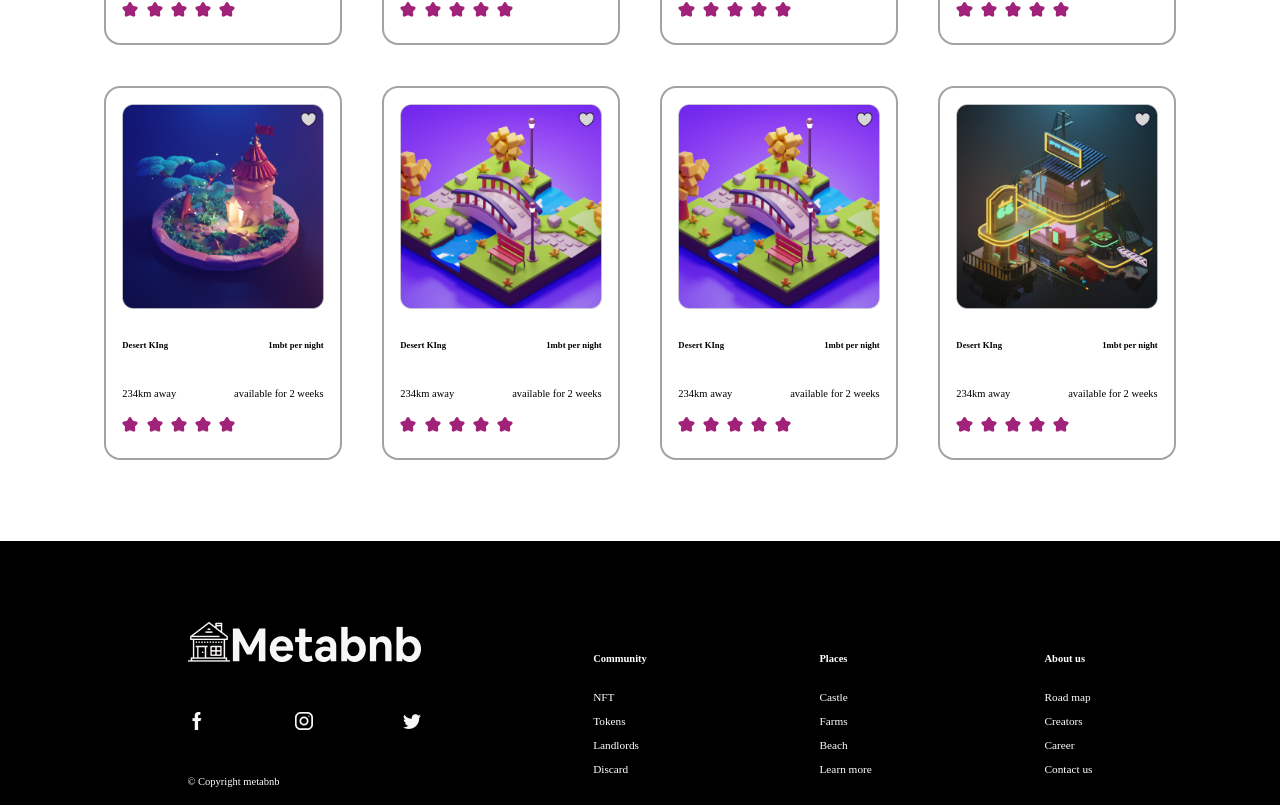
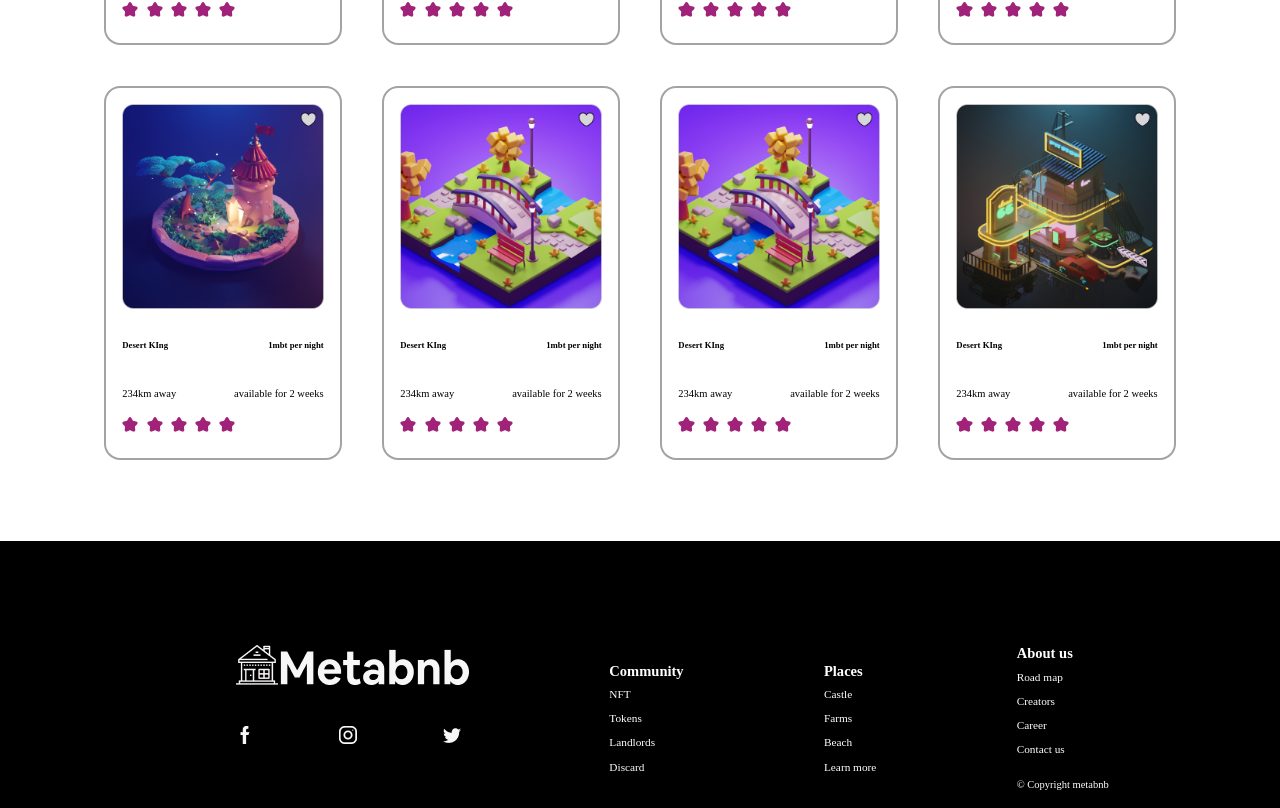
Before and after one commit to Uqueenesther/metabnb, a React (Create React App) app: page /Signup in a window 1280 px wide. Shown: the part 1477-2285 px from the top of the page. Built offline with nearby package versions, Linux system fonts and the light colour scheme; a web font is replaced by a local one.

Commit message:
signup footer

```diff
--- a/src/component/Home.js
+++ b/src/component/Home.js
@@ -42,10 +42,10 @@ function Home (){
                         <div className="nav-wrapper">
                           <nav>
                           <ul className="mb-list">
-                            <li><a href="http://localhost:3000/">HOME</a></li>
-                            <li><a href="http://localhost:3000/">NFTs</a></li>
-                            <li><a href="http://localhost:3000/">PLACE TO STAY</a></li>
-                            <li><a href="http://localhost:3000/">COMMUNITY</a></li>
+                            <li className="mb-items"><a href="http://localhost:3000/" className="mb-link">HOME</a></li>
+                            <li className="mb-items"><a href="http://localhost:3000/" className="mb-link">NFTs</a></li>
+                            <li className="mb-items"><Link to="/signup" className='nav__link '>PLACE TO STAY</Link></li>
+                            <li className="mb-items"><a href="http://localhost:3000/" className="mb-link">COMMUNITY</a></li>
                             <button onClick={ () => setShowBox(true)} className=' mb-btn'>Connect Wallet</button>
                           </ul>
                           </nav>
--- a/src/component/Signup.js
+++ b/src/component/Signup.js
@@ -19,10 +19,10 @@ function Signup(){
                   {/* <img src="img/hamburger-menu-icon (1).svg" alt="hambuger" className="ham-icon"/> */}
                  </div>
                      <li className="nav__item"><a href="http://localhost:3000/" className="nav__link">Home</a></li>
-                     <li className="nav__item"><a href="http://localhost:3000/"className="nav__link">Place to stay</a></li>
+                     <li className="nav__item"><Link to="/signup" className='nav__link '>Place to stay</Link></li>
                      <li className="nav__item"><a href="http://localhost:3000/" className="nav__link">NFTs</a></li>
                      <li className="nav__item"><a href="http://localhost:3000/" className="nav__link">Community</a></li>
-                     <button className=' nav__btn'><Link to="/signup" className='btn__link '>Connect Wallet</Link> </button>
+                     <button onClick={ () => setShowBox(true)} className=' nav__btn'> Connect Wallet </button>
                      {showBox && (<Modal setShowBox={setShowBox}/>)}
                 </ul>
               </div>
@@ -54,7 +54,7 @@ function Signup(){
                     <div className="nav">
                         <div className="nav-wrapper">
                           <nav>
-                          <ul>
+                          <ul className="mb-list">
                             <li><a href="http://localhost:3000/">HOME</a></li>
                             <li><a href="http://localhost:3000/">NFTs</a></li>
                             <li><a href="http://localhost:3000/">PLACE TO STAY</a></li>
@@ -392,16 +392,16 @@ function Signup(){
             <div className="footer__contact" >
             <img src="img/Group.png" alt="footerlogo" className="footer__logo"/>
               <div className="footer__social">
-              <img src="img/facebook.png" alt="facebook" className=""/>
-              <img src="img/instagram.png" alt="instagram" className=""/>
-              <img src="img/twitter.png" alt="twitter" className=""/>
+              <img src="img/facebook.png" alt="facebook" className="footer__sub"/>
+              <img src="img/instagram.png" alt="instagram" className="footer__sub"/>
+              <img src="img/twitter.png" alt="twitter" className="footer__sub"/>
               </div>
-              <p className='copyright'>&copy; Copyright metabnb</p>
+
             </div>
 
             <div>
               <ul className="footer__list">
-             <h4>Community</h4>
+             <h4 className="fth4">Community</h4>
               <li className="list__item"><a href="http://localhost:3000/" className="footer__link">NFT</a> </li>
               <li className="list__item"><a href="http://localhost:3000/" className="footer__link">Tokens</a></li>
               <li className="list__item"><a href="http://localhost:3000/" className="footer__link">Landlords</a></li>
@@ -411,7 +411,7 @@ function Signup(){
 
             <div>
               <ul className="footer__list">
-             <h4>Places</h4>
+             <h4 className="fth4" >Places</h4>
               <li className="list__item"><a href="http://localhost:3000/" className="footer__link">Castle</a> </li>
               <li className="list__item"><a href="http://localhost:3000/" className="footer__link">Farms</a></li>
               <li className="list__item"><a href="http://localhost:3000/" className="footer__link">Beach</a></li>
@@ -421,12 +421,14 @@ function Signup(){
 
             <div>
               <ul className="footer__list">
-              <h4>About us</h4>
+              <h4 className="fth4">About us</h4>
               <li className="list__item"><a href="http://localhost:3000/" className="footer__link">Road map</a></li>
               <li className="list__item"><a href="http://localhost:3000/" className="footer__link">Creators</a></li>
               <li className="list__item"><a href="http://localhost:3000/" className="footer__link">Career</a></li>
               <li className="list__item"><a href="http://localhost:3000/" className="footer__link">Contact us</a></li>
+              <p className='copyright'>&copy; Copyright metabnb</p>
               </ul>
+
             </div>
         </footer>
         </div>
--- a/src/sass/_base.scss
+++ b/src/sass/_base.scss
@@ -24,8 +24,8 @@ $bp-phone1: 23.12em;
 // 370
 $bp-phone2: 20.12em;
 // 335
-$bp-phone2: 16.12em;
-$bp-phone3: 1.12em;
+$bp-phone3: 16.12em;
+$bp-phone4: 1.12em;
 
 html{
     box-sizing: border-box;
@@ -61,13 +61,13 @@ html{
 @media only screen and (max-width:$bp-phone1){
     font-size: 20%;
 }
-@media only screen and (max-width:$bp-phone1){
+@media only screen and (max-width:$bp-phone2){
     font-size: 18%;
 }
-@media only screen and (max-width:$bp-phone2){
+@media only screen and (max-width:$bp-phone3){
     font-size: 15%;
 }
-@media only screen and (max-width:$bp-phone3){
+@media only screen and (max-width:$bp-phone4){
     font-size: 10%;
 }
 
--- a/src/sass/_component.scss
+++ b/src/sass/_component.scss
@@ -526,13 +526,17 @@
 }
 @media only screen and (max-width:$bp-tab3){
   display: block;
-  // float: left;
+ align-items: center;
+ text-align: center;
   margin-left: 0px;
   padding-left: 2rem;
+}
 
-
-
-
+&__contact{
+  display: grid;
+  justify-content: center;
+  align-items: center;
+  padding-left: 8rem;
 }
 .fth4{
   font-size: 1.8rem;
@@ -576,7 +580,8 @@
     }
     @media only screen and (max-width:$bp-tab3){
        display: grid;
-       padding-left: 8rem;
+       align-items: center;
+       padding-left: 10rem;
        gap: 2rem;
        margin-top: 5rem;
      }
@@ -601,8 +606,8 @@
    @media only screen and (max-width:$bp-small){
   width: 15rem;
  }
- @media only screen and (max-width:$bp-small){
-
+ @media only screen and (max-width:$bp-tab3){
+       padding-left: 5rem;
  }
 }
 
@@ -843,7 +848,7 @@
    align-items: center;
 
  }
-
+// ////////////////////////////MOBILE NAV
  .mh4{
    font-size: 2rem;
  padding-top: 2rem;
@@ -865,13 +870,10 @@ body {
   padding: 0;
   margin: 0;
 }
-h1 {
-  text-align: center;
-  letter-spacing: 1px;
-  word-spacing: 0.15em;
-  font-size: 3em;
-  line-height: 1.2;
-  transform: translateY(52%);
+.mb-list{
+  list-style: none;
+  padding-left: 0px;
+
 }
 
 
```
